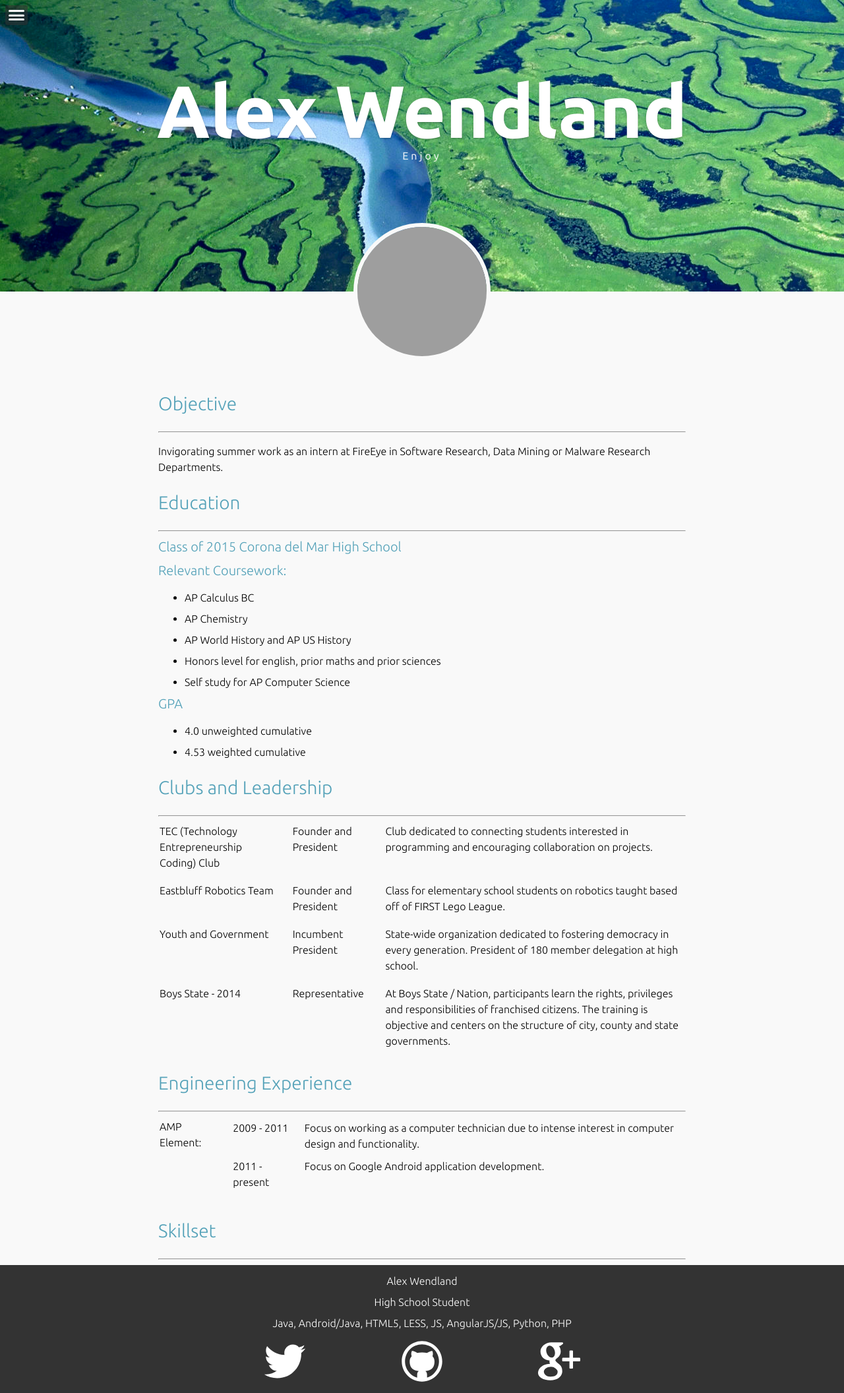
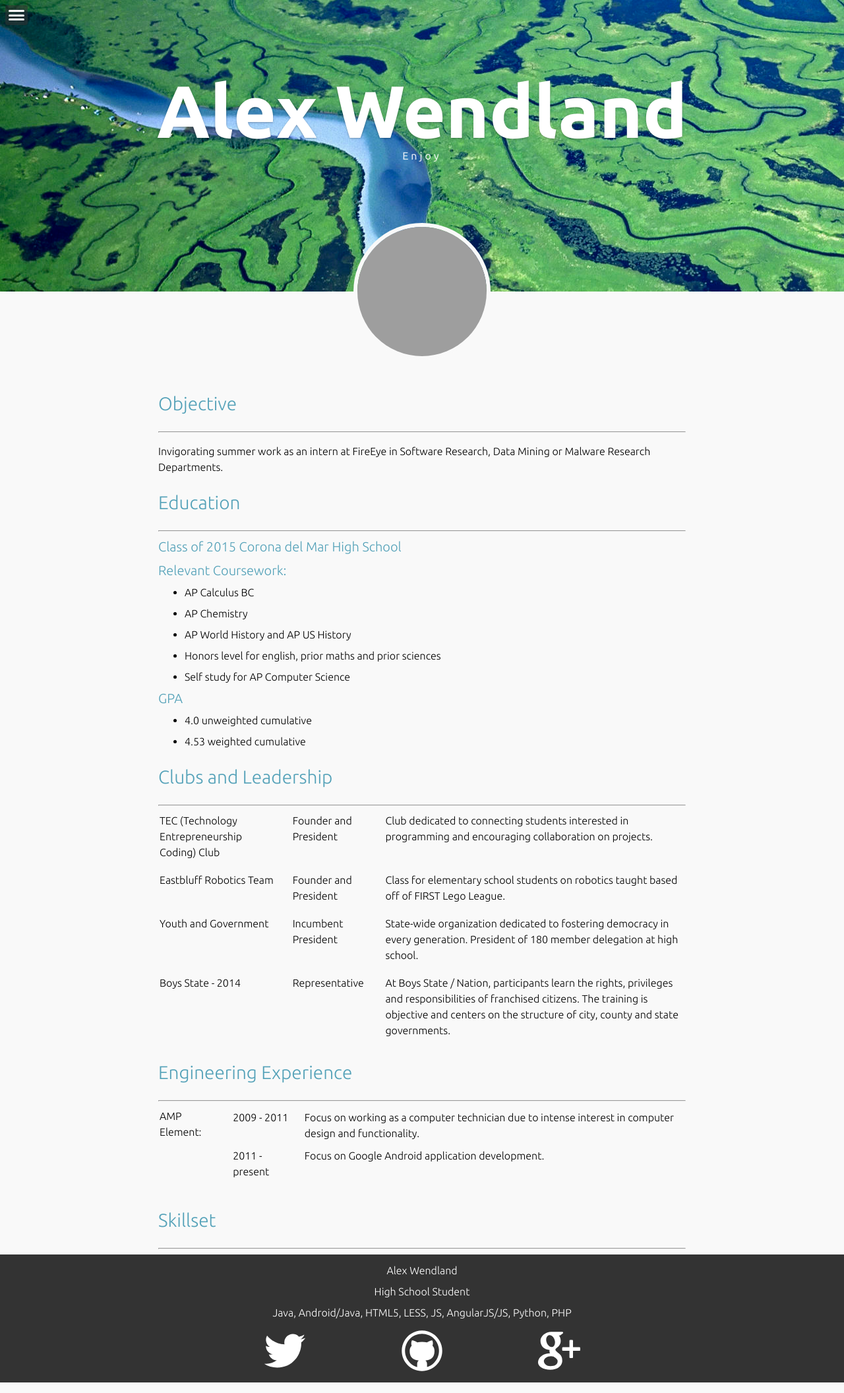
Before and after one commit to awendland/blog, a Jekyll site: the page built from about.md, in a window 1280 px wide. Shown: the whole page at 66% size. Built offline with Jekyll 4.4.1, drawn with Linux system fonts in a browser that asks for light colours; nearby versions of some CDN libraries; Markdown is read by kramdown in place of the engine named in the settings; comment, search, counter and statistics services are not loaded; grey boxes are pictures that could not be loaded.

Commit message:
Balance top and bottom padding on lists

```diff
--- a/css/main.css
+++ b/css/main.css
@@ -171,6 +171,9 @@ ul {
 }
 li {
   padding-top: .5em;
+}
+li:first-child {
+  padding-top: 0;
 }
 h5,
 h6 {
--- a/css/main.less
+++ b/css/main.less
@@ -148,6 +148,10 @@ ul {
 
 li {
     padding-top: .5em;
+
+    &:first-child {
+        padding-top: 0;
+    }
 }
 
 h5, h6 {
```
